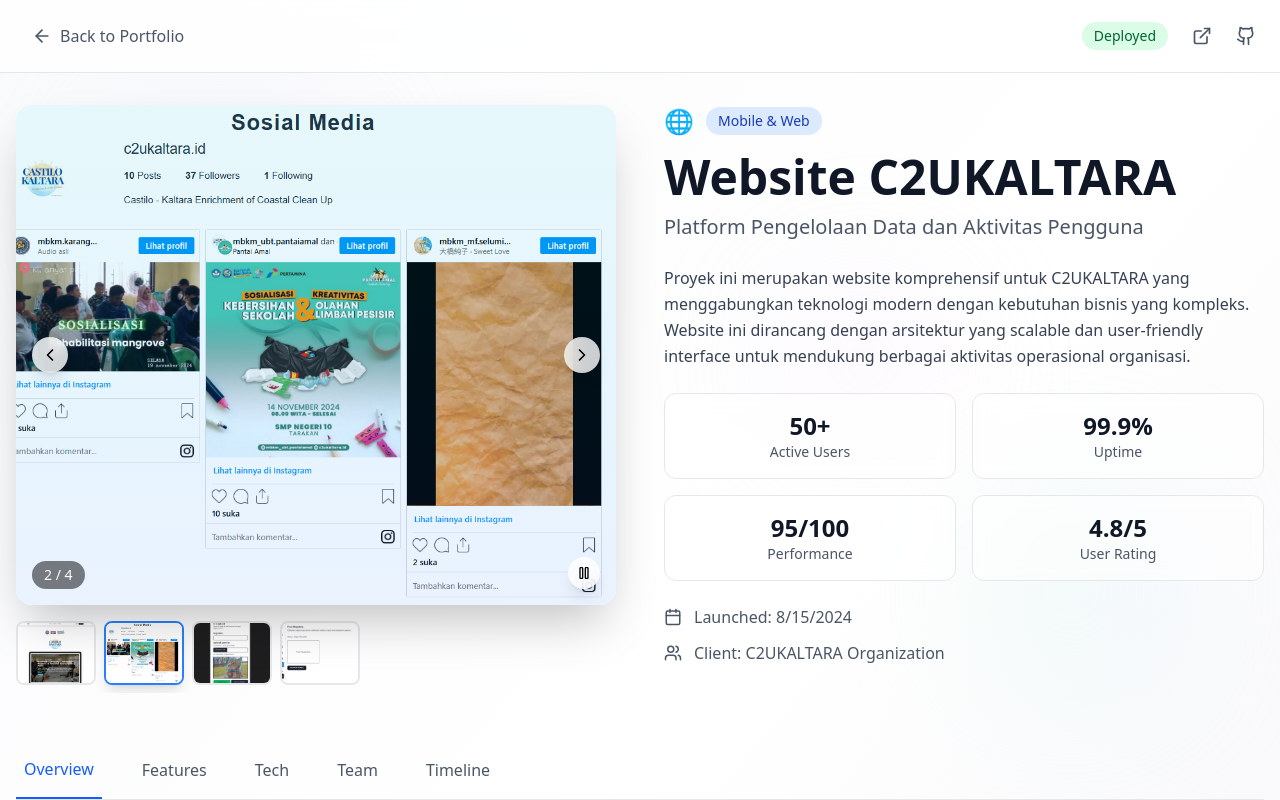
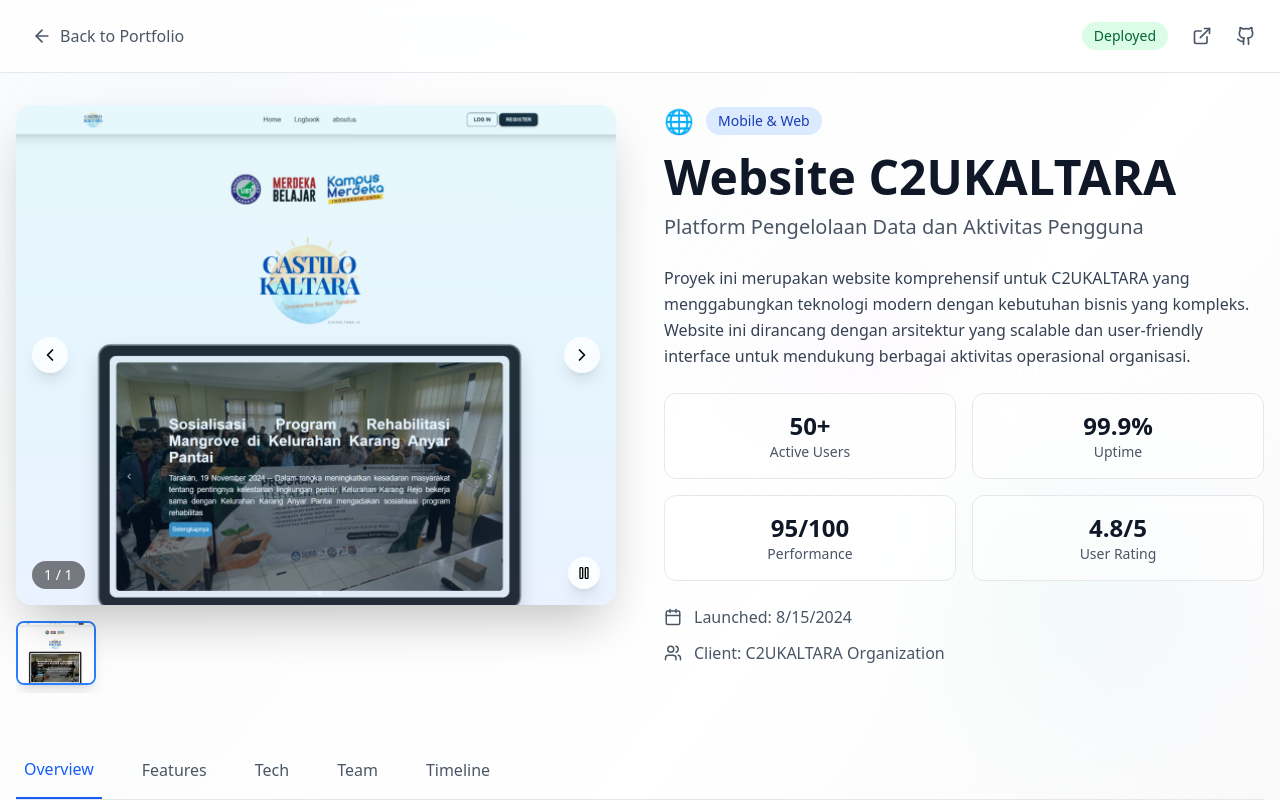
Before and after one commit to andriefendy26/CODEV_LABS, a React (Vite) app: page /detail/1 in a window 1280 px wide. Shown: the top 800 px of the page. Built offline with nearby package versions, Linux system fonts and the light colour scheme.

Commit message:
nambah detaio

```diff
--- a/src/layout/DetailPorto.jsx
+++ b/src/layout/DetailPorto.jsx
@@ -13,7 +13,7 @@
   Play,
   Pause,
 } from "lucide-react";
-import Detail from "./detail.json";
+import Detail from "./detail";
 import { useParams } from "react-router-dom";
 import { useNavigate } from "react-router-dom";
 
--- a/src/layout/detail.json
+++ b/src/layout/detail.json
@@ -10,10 +10,7 @@
       "status": "Deployed",
       "gradient": "from-blue-500 to-cyan-500",
       "images": [
-        "/public/c2ukaltara/image0.png",
-        "/public/c2ukaltara/image1.png",
-        "/public/c2ukaltara/image.png",
-        "/public/c2ukaltara/image2.png"
+        "/c2ukaltara/image0.png"
       ],
       "tech": [
         "React",
```
